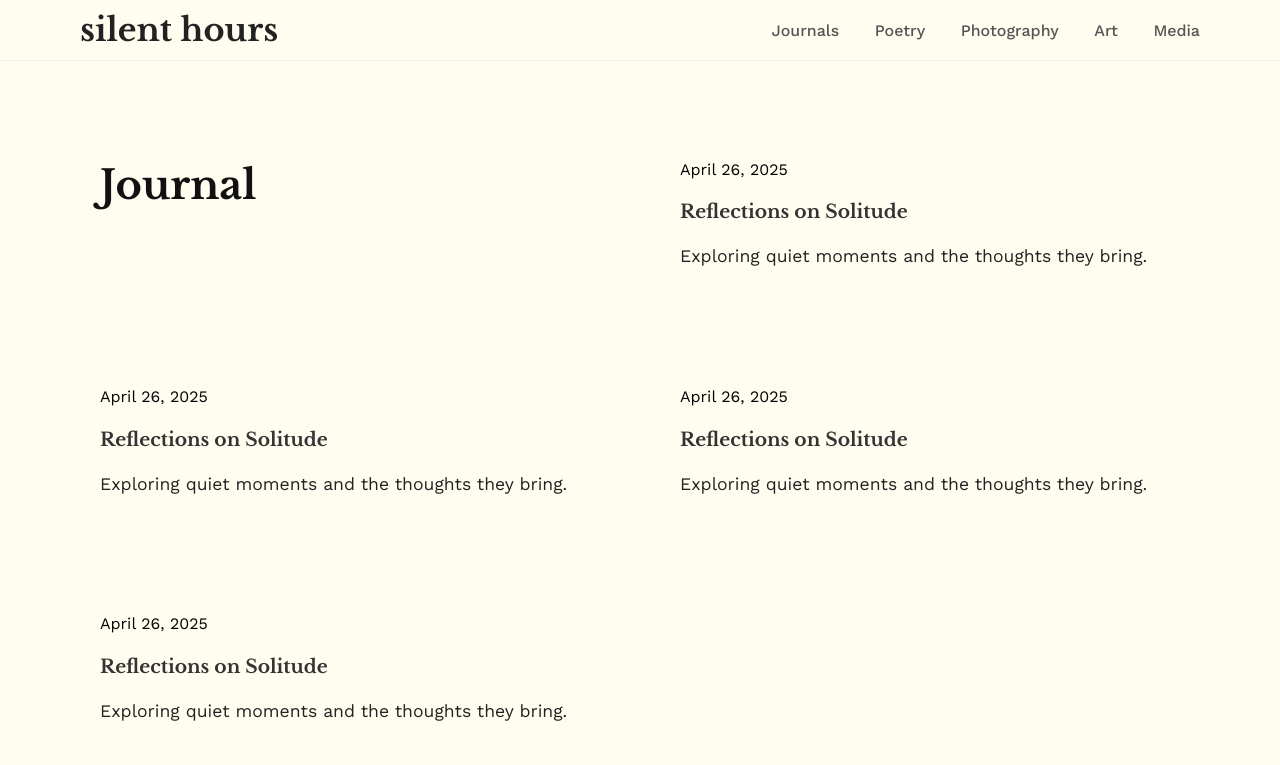
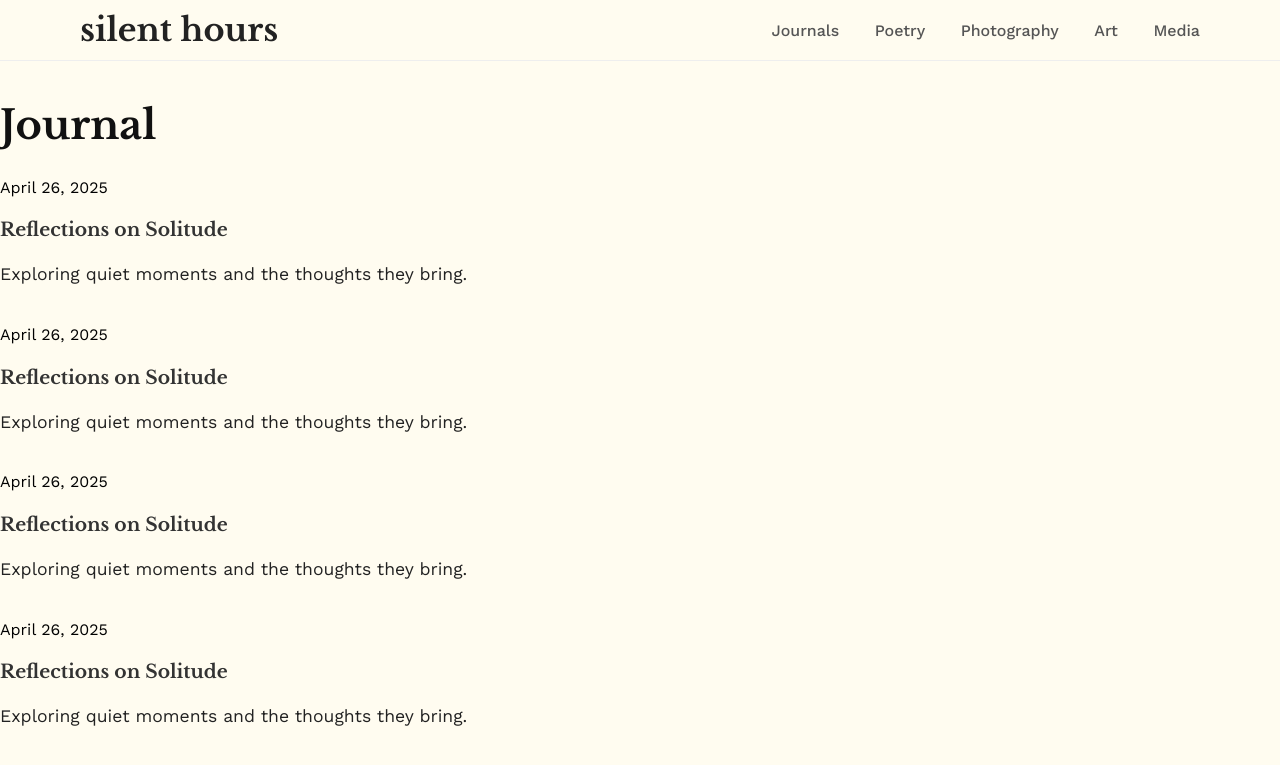
Before and after one commit to SrujanPonnapalli/silenthours.github.io, a Jekyll site: the page built from journal/index.html, in a window 1280 px wide. Shown: the top 765 px of the page. Built offline with Jekyll 4.4.1, drawn with Linux system fonts in a browser that asks for light colours; comment, search, counter and statistics services are not loaded.

Commit message:
Updated website

```diff
--- a/assets/css/style.css
+++ b/assets/css/style.css
@@ -85,8 +85,6 @@ a:hover {
 
 /* Main Layout */
 main {
-    display: grid;
-    grid-template-columns: repeat(auto-fit, minmax(500px, 1fr));
     gap: 80px;
     margin: 40px auto 40px auto; /* reduced margin-top between nav and content */
     max-width: 1400px;
```
